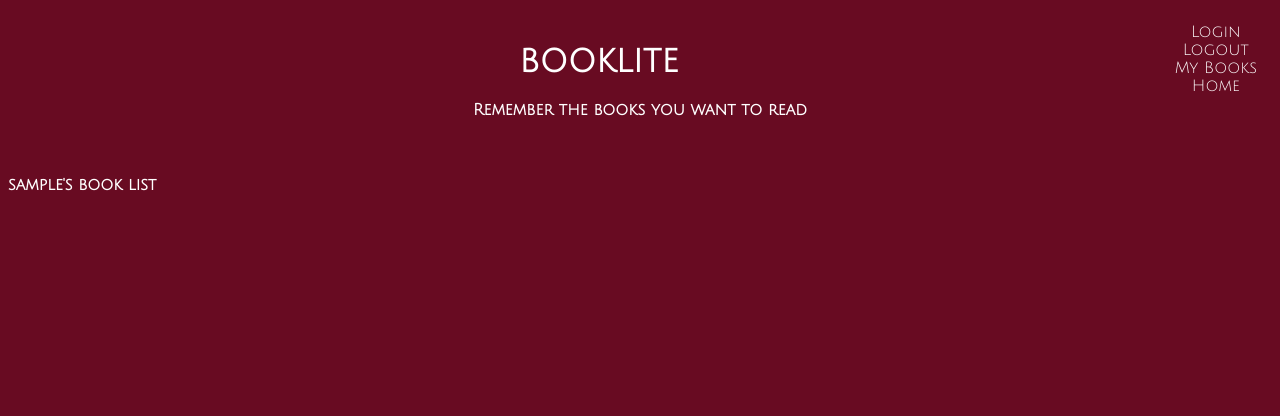
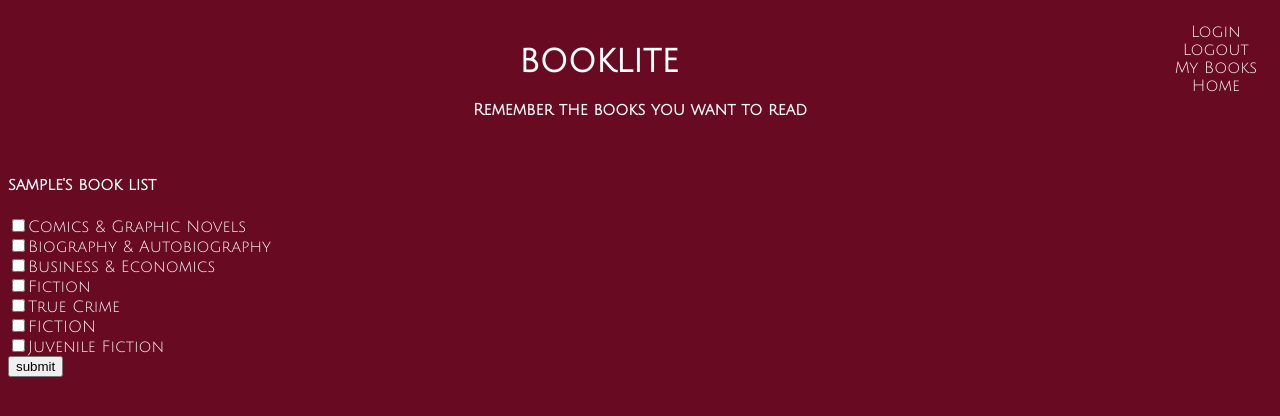
Before and after one commit to scottwstine/erudiot, a Django app: page /my_books/ in a window 1280 px wide. Shown: the top 416 px of the page. Run offline with Django 3.2, Linux system fonts and the light colour scheme; the visitor is signed in with stand-in values (Sample User, id 1); data that the repository does not hold is empty.

Commit message:
genre stuff

```diff
--- a/booklite/templates/booklite/my_books.html
+++ b/booklite/templates/booklite/my_books.html
@@ -4,6 +4,17 @@
 {% block content %}
 <h4>{{ request.user }}'s book list </h4>
 
+<form action="" method="GET">
+	<input type="checkbox" name="genre" value="1">Comics & Graphic Novels<br>
+	<input type="checkbox" name="genre" value="2">Biography & Autobiography<br>
+	<input type="checkbox" name="genre" value="3">Business & Economics<br>
+	<input type="checkbox" name="genre" value="4">Fiction<br>
+	<input type="checkbox" name="genre" value="5">True Crime<br>
+	<input type="checkbox" name="genre" value="6">FICTION<br>
+	<input type="checkbox" name="genre" value="7">Juvenile Fiction<br>
+	<input type="submit" value="submit">
+
+</form>
 
 </div>
 
--- a/booklite/views.py
+++ b/booklite/views.py
@@ -81,6 +81,10 @@ def my_books(request):
     books = request.user.books.all()
     return render(request, 'booklite/my_books.html', {'books': books})
 
+# def my_books_by_genre(request, genre_id):
+# genre =
+#     books = request.user.books.filter
+
 
 def remove_book(request, book_id):
     book = request.user.books.get(id=book_id)
```
